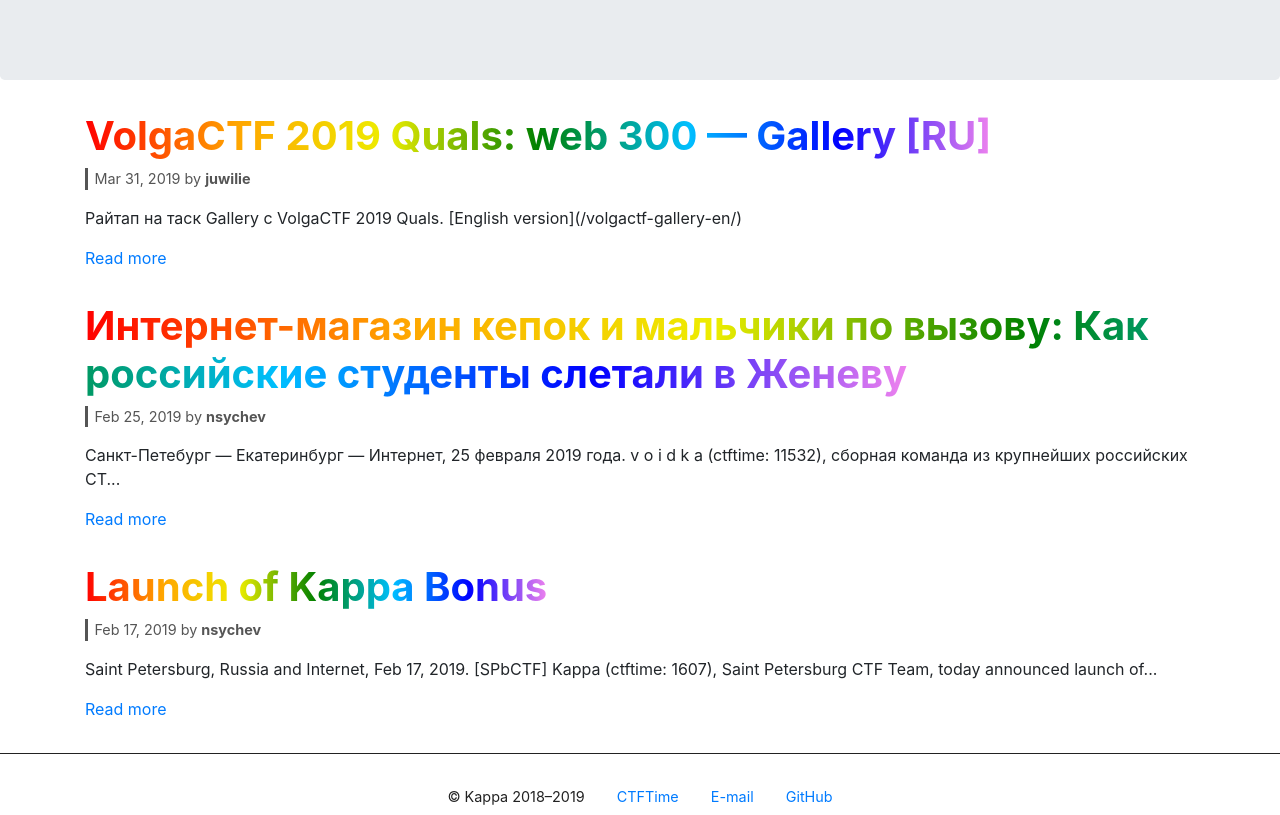
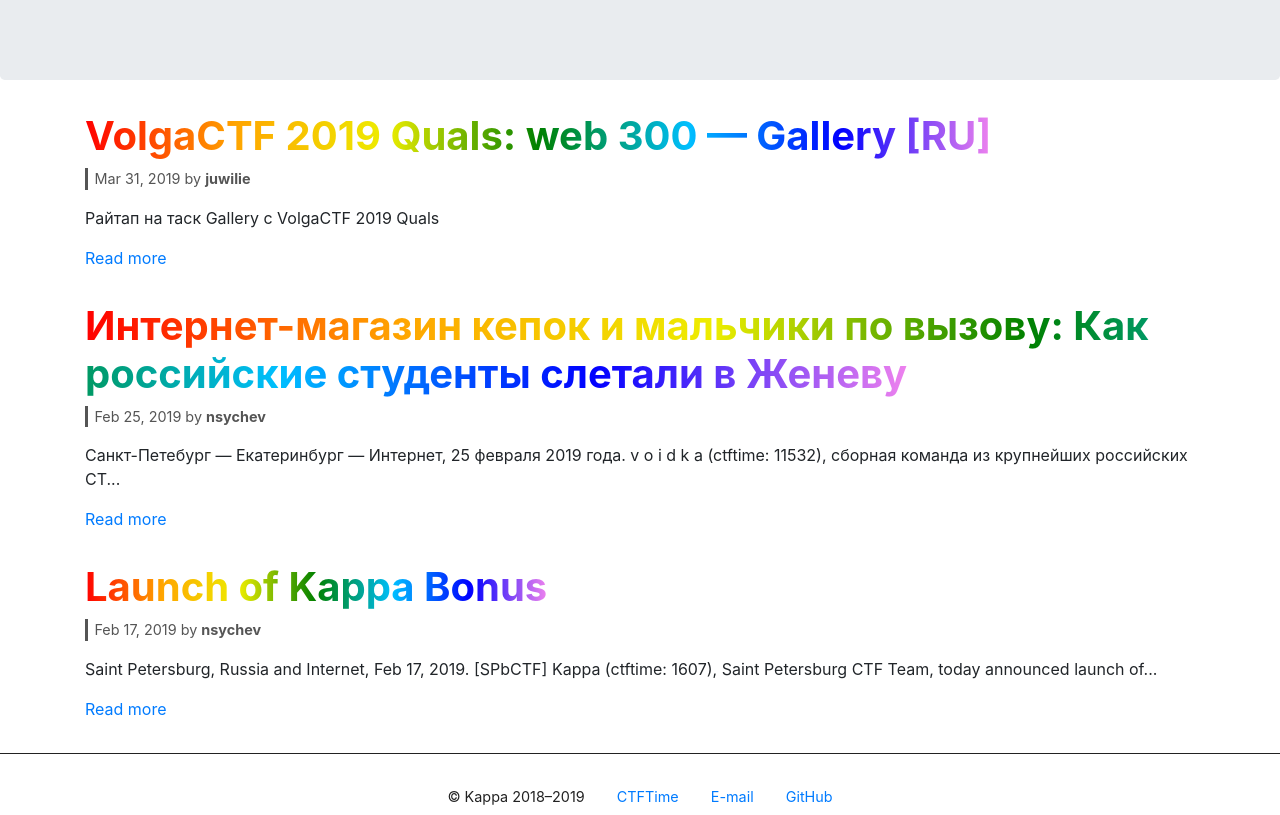
Before and after one commit to kappactf/kappactf.github.io, a Jekyll site: the page built from index.html, in a window 1280 px wide. Shown: the part 444-1259 px from the top of the page. Built offline with Jekyll 4.4.1, drawn with Linux system fonts in a browser that asks for light colours; the list of posts is cut into pages by our own code.

Commit message:
change excerpt and bad image

```diff
--- a/_posts/2019-04-01-volgactf-gallery-ru.markdown
+++ b/_posts/2019-04-01-volgactf-gallery-ru.markdown
@@ -3,7 +3,7 @@
 title:  "VolgaCTF 2019 Quals: web 300 — Gallery [RU]"
 date:   2019-04-01 01:00:00 +0300
 author: juwilie
-excerpt: Райтап на таск Gallery с VolgaCTF 2019 Quals. [English version](/volgactf-gallery-en/)
+excerpt: Райтап на таск Gallery с VolgaCTF 2019 Quals
 ---
 
 > English version of this write-up is [here](/volgactf-gallery-en/)
```
Also changed, not shown: assets/img/2019/04/volgactf-gallery/final.png.
